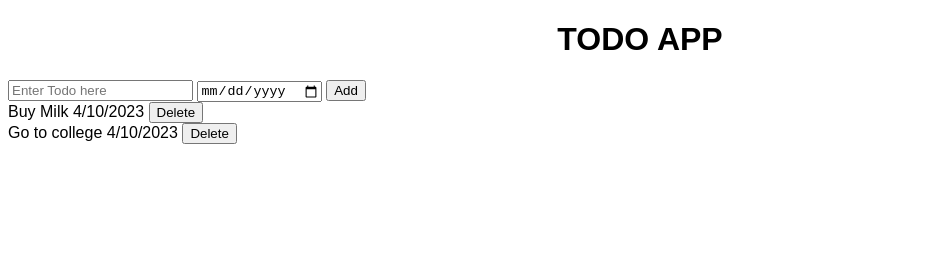
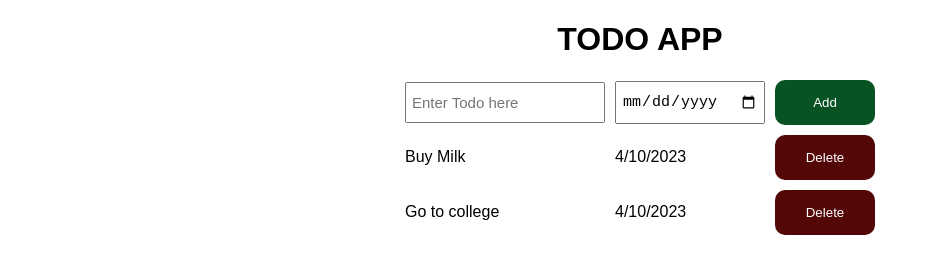
Before and after one commit to 07Ashief/Todo, a plain HTML site: page index.html in a window 1280 px wide. Shown: the whole page, without its empty margins (0-930 px from the left). Drawn offline with Linux system fonts and the light colour scheme.

Commit message:
css added

```diff
--- a/index.html
+++ b/index.html
@@ -10,11 +10,14 @@
 
 <body>
     <h1 id="main-heading">TODO APP</h1>
+
+    <div class="grid-container">
     <input id='todo-input' type="text" placeholder="Enter Todo here">
     <input title="date" id='todo-date' type='date'>
-    <button onclick="addTodo();">Add</button>
+    <button class="btn-todo" onclick="addTodo();">Add</button>
+</div>
 
-    <div class="todo-container">
+    <div class="todo-container grid-container">
 
     </div>
 
--- a/script.js
+++ b/script.js
@@ -25,11 +25,11 @@ function displayItems() {
     // let dueDate = todoList[i].dueDate;
     let {item, dueDate} = todoList[i];
     newHtml += `
-        <div>
+
             <span>${item}</span>
             <span>${dueDate}</span>
-            <button onclick = 'todoList.splice(${i}, 1); displayItems();'>Delete</button>
-        </div>
+            <button class="btn-delete" onclick = 'todoList.splice(${i}, 1); displayItems();'>Delete</button>
+
         `;
   }
   containerElement.innerHTML = newHtml;
--- a/style.css
+++ b/style.css
@@ -1,7 +1,41 @@
-body{
-    font-family: Arial, Helvetica, sans-serif;
+body {
+  font-family: Arial, Helvetica, sans-serif;
 }
 
-#main-heading{
-    text-align: center;
+#main-heading {
+  text-align: center;
 }
+
+.todo-container,
+.grid-container {
+  display: grid;
+  grid-template-columns: 200px 150px 100px;
+  row-gap: 10px;
+  column-gap: 10px;
+  margin-top: 10px;
+  align-items: center;
+  justify-content: center;
+}
+
+#todo-input,
+#todo-date {
+  font-size: 15px;
+  padding: 10px 5px;
+}
+
+.btn-delete {
+  background-color: rgb(83, 7, 7);
+  color: white;
+  border: none;
+  border-radius: 10px;
+  padding: 15px 0px;
+  cursor: pointer;
+}
+.btn-todo {
+  background-color: rgb(7, 83, 36);
+  color: white;
+  border: none;
+  border-radius: 10px;
+  padding: 15px 0px;
+  cursor: pointer;
+}
```
